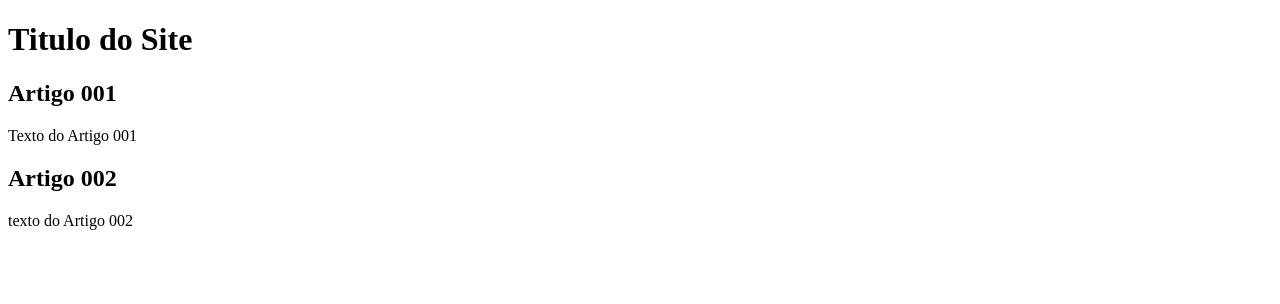
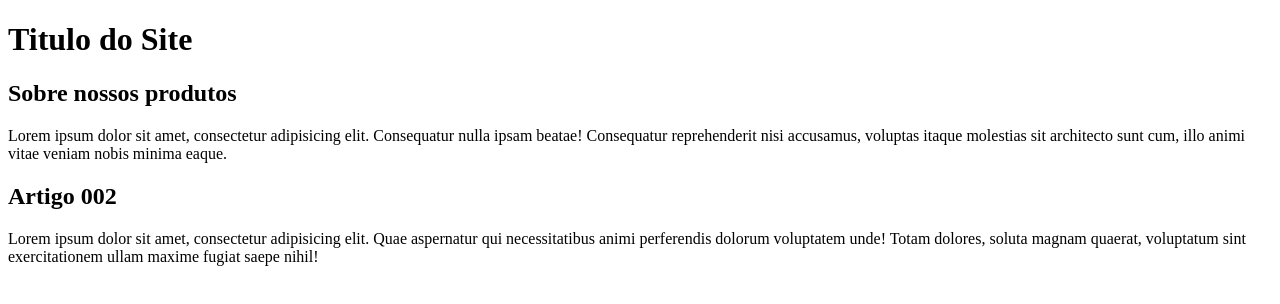
Before and after one commit to carlosjuniorcagoj/carlosjr, a plain HTML site: page index.html in a window 1280 px wide. Drawn offline with Linux system fonts and the light colour scheme.

Commit message:
Primeira modificação no contéudo

```diff
--- a/index.html
+++ b/index.html
@@ -12,11 +12,11 @@
             <h1>Titulo do Site</h1>
         </header>
         <article>
-            <h2>Artigo 001</h2>
-            <p>Texto do Artigo 001</p>
+            <h2>Sobre nossos produtos</h2>
+            <p>Lorem ipsum dolor sit amet, consectetur adipisicing elit. Consequatur nulla ipsam beatae! Consequatur reprehenderit nisi accusamus, voluptas itaque molestias sit architecto sunt cum, illo animi vitae veniam nobis minima eaque.</p>
             <article>
                 <h2>Artigo 002</h2>
-                <p>texto do Artigo 002</p>
+                <p>Lorem ipsum dolor sit amet, consectetur adipisicing elit. Quae aspernatur qui necessitatibus animi perferendis dolorum voluptatem unde! Totam dolores, soluta magnam quaerat, voluptatum sint exercitationem ullam maxime fugiat saepe nihil!</p>
             </article>
         </article>
     </main>
```
